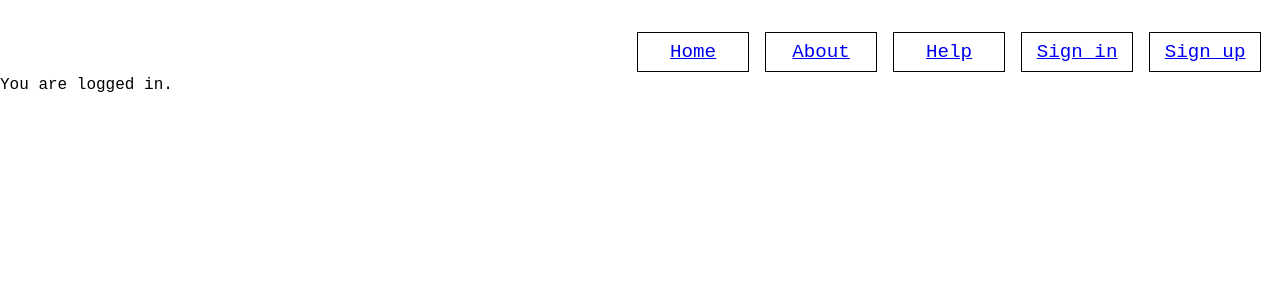
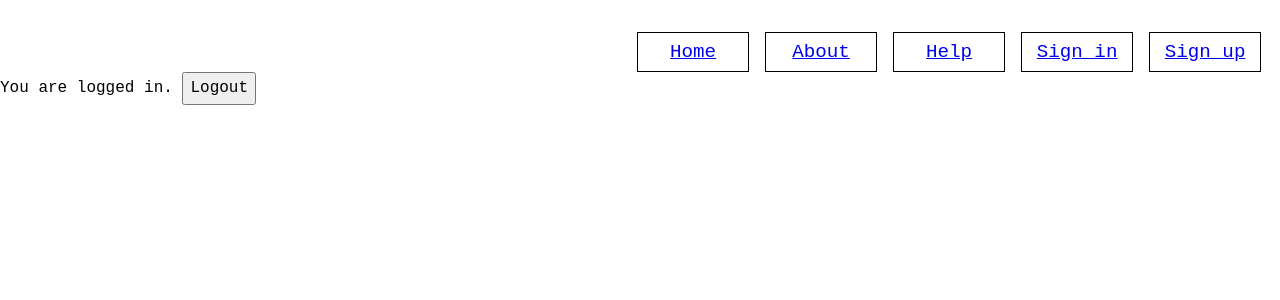
Before and after one commit to artrugh/quotifier, a React (Create React App) app in the folder client/: page /workspace in a window 1280 px wide. Shown: the top 300 px of the page. Built offline with nearby package versions, Linux system fonts and the light colour scheme; a web font is replaced by a local one.

Commit message:
logout button works

```diff
--- a/client/src/components/LogOutButton.js
+++ b/client/src/components/LogOutButton.js
@@ -7,7 +7,6 @@ const axios = require("axios");
 const LogOutButton = () => {
   const [redirect, setRedirect] = useState(null);
 
-  const dispatch = useDispatch();
   const options = {
     url: "/api/v1/users/logout",
     mode: "cors",
@@ -35,7 +34,7 @@ const LogOutButton = () => {
 
   return (
     <React.Fragment>
-      <button type="submit" value="Logout" onclick={logout}>
+      <button type="type" value="Logout" onClick={logout}>
         Logout
       </button>
     </React.Fragment>
--- a/client/src/components/Workspace.js
+++ b/client/src/components/Workspace.js
@@ -2,7 +2,11 @@ import React from "react";
 import LogOutButton from "./LogOutButton";
 
 const Workspace = () => {
-  return <div className="workspace">You are logged in. {LogOutButton}</div>;
+  return (
+    <div className="workspace">
+      You are logged in. <LogOutButton />
+    </div>
+  );
 };
 
 export default Workspace;
```
